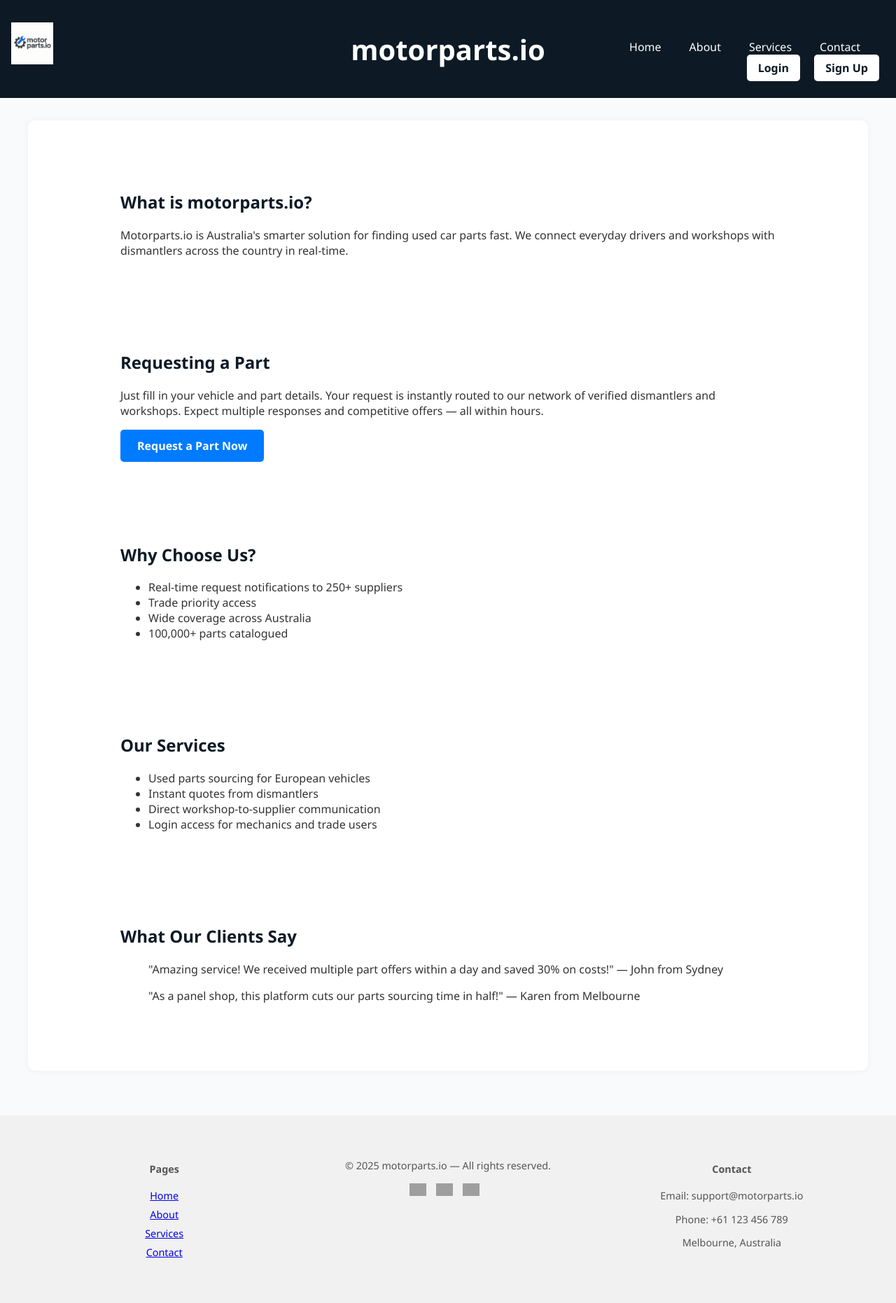
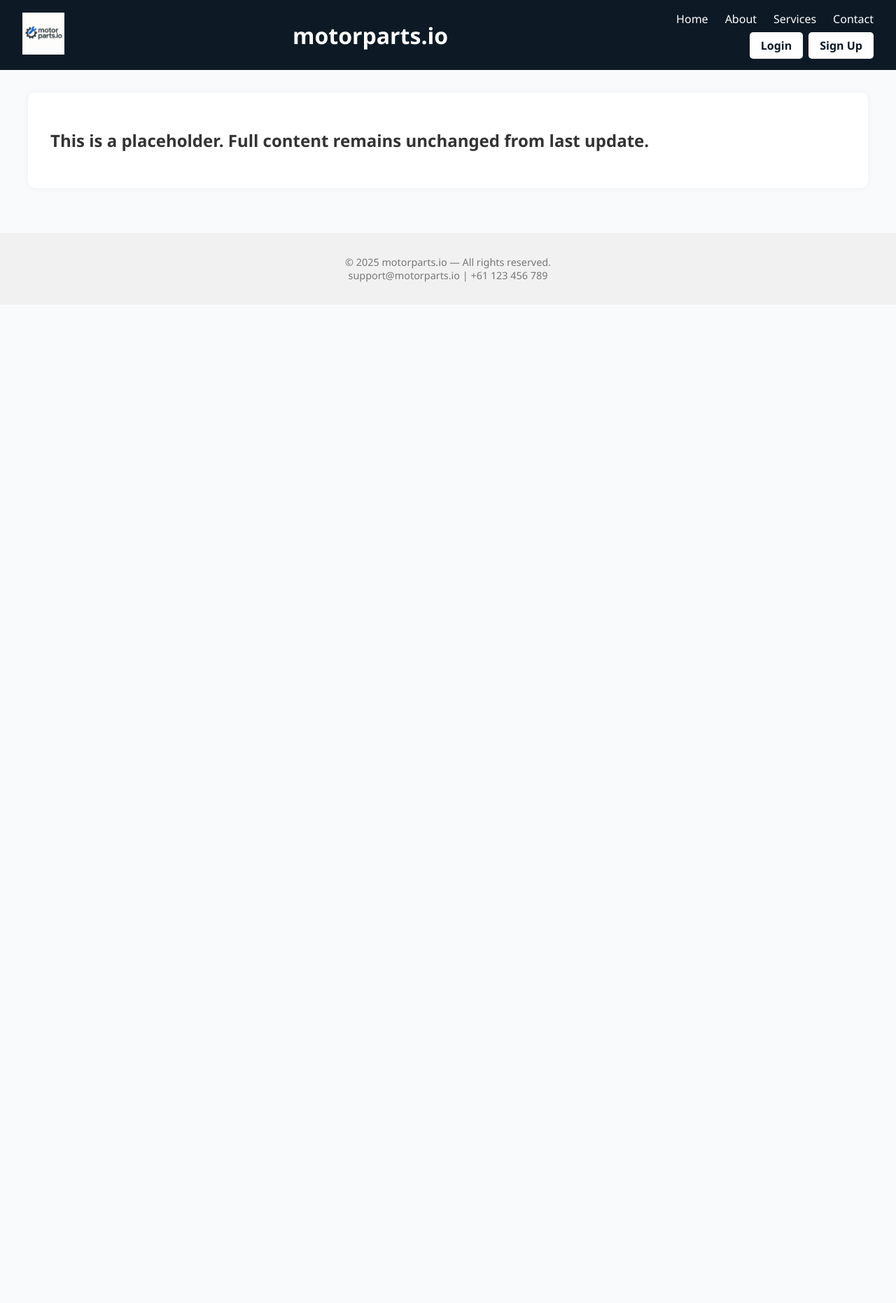
Before and after one commit to motorparts-app/motorparts-app, a website: page public/index.html in a window 1280 px wide. Shown: the whole page at 70% size. After the commit the page ends 800 px from the top, so only its background shows below. Drawn offline with Linux system fonts and the light colour scheme; grey boxes are pictures that could not be loaded.

Commit message:
Cleaned and aligned header layout

```diff
--- a/public/index.html
+++ b/public/index.html
@@ -6,161 +6,84 @@
   <title>motorparts.io — Find Auto Parts Fast</title>
   <link rel="stylesheet" href="style.css" />
   <style>
-    .header {
+    body {
+      margin: 0;
+      font-family: 'Segoe UI', Tahoma, Geneva, Verdana, sans-serif;
+    }
+    .header-bar {
+      display: flex;
+      justify-content: space-between;
+      align-items: center;
+      background-color: #0d1a26;
+      padding: 1rem 2rem;
+      color: white;
+    }
+    .header-logo img {
+      height: 60px;
+    }
+    .header-title {
+      flex: 1;
+      text-align: center;
+      font-size: 2rem;
+      font-weight: bold;
+    }
+    .header-nav {
       display: flex;
       flex-direction: column;
-      align-items: center;
-      padding: 2rem 1rem;
-      background-color: #0d1a26;
-      color: white;
-      text-align: center;
-    }
-    .header img {
-      height: 100px;
-      margin-bottom: 1rem;
-    }
-    .header h1 {
-      font-size: 2.5rem;
-      margin: 0;
+      align-items: flex-end;
     }
     .nav-links {
-      margin-top: 1.5rem;
       display: flex;
       gap: 1.5rem;
-      justify-content: center;
+      margin-bottom: 0.5rem;
     }
     .nav-links a {
       color: white;
       text-decoration: none;
       font-weight: 500;
     }
-    .auth-buttons {
-      margin-top: 1rem;
-    }
     .auth-buttons a {
       background-color: white;
       color: #0d1a26;
       padding: 0.5rem 1rem;
-      margin: 0 0.5rem;
+      margin-left: 0.5rem;
       border-radius: 5px;
       font-weight: bold;
       text-decoration: none;
     }
-    .section {
-      padding: 3rem 2rem;
-      max-width: 1000px;
-      margin: auto;
-    }
-    .section h2 {
-      color: #0d1a26;
-    }
-    .footer {
+    .auth-buttons {
       display: flex;
-      justify-content: space-between;
-      flex-wrap: wrap;
-      background-color: #f1f1f1;
-      padding: 2rem;
-      font-size: 0.9rem;
-      color: #555;
-    }
-    .footer div {
-      flex: 1 1 300px;
-      margin: 1rem 0;
-    }
-    .footer ul {
-      list-style: none;
-      padding: 0;
-    }
-    .footer ul li {
-      margin-bottom: 0.5rem;
-    }
-    .footer-center {
-      text-align: center;
-    }
-    .social-icons img {
-      width: 24px;
-      margin-right: 10px;
     }
   </style>
 </head>
 <body>
 
-  <header class="header" style="flex-direction: row; justify-content: space-between;">
-    <div style="flex: 1; display: flex; align-items: center;"><img src="/logo.png" alt="motorparts.io Logo" style="height: 60px;" /></div>
-    <div style="flex: 1; text-align: center;"><h1 style="margin: 0;">motorparts.io</h1></div>
-    <div style="flex: 1; text-align: right;"><nav class="nav-links">
+  <header class="header-bar">
+    <div class="header-logo">
+      <img src="/logo.png" alt="motorparts.io logo">
+    </div>
+    <div class="header-title">motorparts.io</div>
+    <div class="header-nav">
+      <div class="nav-links">
         <a href="index.html">Home</a>
         <a href="about.html">About</a>
         <a href="services.html">Services</a>
         <a href="contact.html">Contact</a>
-    </nav><div class="auth-buttons" style="text-align: right; margin-top: 0.5rem;">
+      </div>
+      <div class="auth-buttons">
         <a href="login.html">Login</a>
         <a href="signup.html">Sign Up</a>
-    </div></div></header>
+      </div>
+    </div>
+  </header>
 
-  <main>
-    <section class="section">
-      <h2>What is motorparts.io?</h2>
-      <p>Motorparts.io is Australia's smarter solution for finding used car parts fast. We connect everyday drivers and workshops with dismantlers across the country in real-time.</p>
-    </section>
-
-    <section class="section">
-      <h2>Requesting a Part</h2>
-      <p>Just fill in your vehicle and part details. Your request is instantly routed to our network of verified dismantlers and workshops. Expect multiple responses and competitive offers — all within hours.</p>
-      <a href="request.html" class="btn">Request a Part Now</a>
-    </section>
-
-    <section class="section">
-      <h2>Why Choose Us?</h2>
-      <ul>
-        <li>Real-time request notifications to 250+ suppliers</li>
-        <li>Trade priority access</li>
-        <li>Wide coverage across Australia</li>
-        <li>100,000+ parts catalogued</li>
-      </ul>
-    </section>
-
-    <section class="section">
-      <h2>Our Services</h2>
-      <ul>
-        <li>Used parts sourcing for European vehicles</li>
-        <li>Instant quotes from dismantlers</li>
-        <li>Direct workshop-to-supplier communication</li>
-        <li>Login access for mechanics and trade users</li>
-      </ul>
-    </section>
-
-    <section class="section">
-      <h2>What Our Clients Say</h2>
-      <blockquote>"Amazing service! We received multiple part offers within a day and saved 30% on costs!" — John from Sydney</blockquote>
-      <blockquote>"As a panel shop, this platform cuts our parts sourcing time in half!" — Karen from Melbourne</blockquote>
-    </section>
+  <main style="padding: 2rem;">
+    <h2>This is a placeholder. Full content remains unchanged from last update.</h2>
   </main>
 
-  <footer class="footer">
-    <div>
-      <h4>Pages</h4>
-      <ul>
-        <li><a href="index.html">Home</a></li>
-        <li><a href="about.html">About</a></li>
-        <li><a href="services.html">Services</a></li>
-        <li><a href="contact.html">Contact</a></li>
-      </ul>
-    </div>
-    <div class="footer-center">
-      <p>&copy; 2025 motorparts.io — All rights reserved.</p>
-      <div class="social-icons">
-        <img src="https://img.icons8.com/ios-filled/50/000000/facebook-new.png"/>
-        <img src="https://img.icons8.com/ios-filled/50/000000/instagram-new.png"/>
-        <img src="https://img.icons8.com/ios-filled/50/000000/linkedin.png"/>
-      </div>
-    </div>
-    <div>
-      <h4>Contact</h4>
-      <p>Email: support@motorparts.io</p>
-      <p>Phone: +61 123 456 789</p>
-      <p>Melbourne, Australia</p>
-    </div>
+  <footer style="text-align: center; padding: 2rem; background: #f1f1f1;">
+    &copy; 2025 motorparts.io — All rights reserved. <br>
+    support@motorparts.io | +61 123 456 789
   </footer>
 
 </body>
```
Lines whose indentation alone changed are shown as unchanged.
